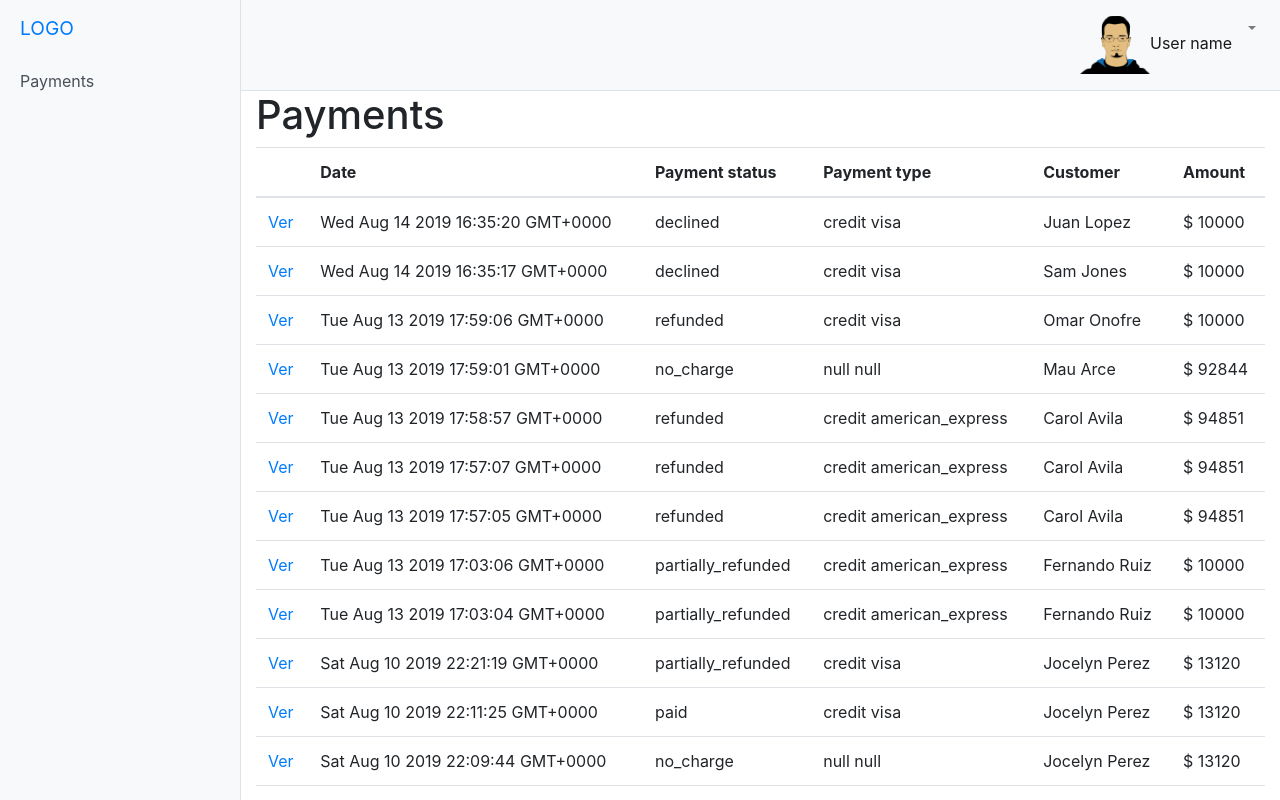
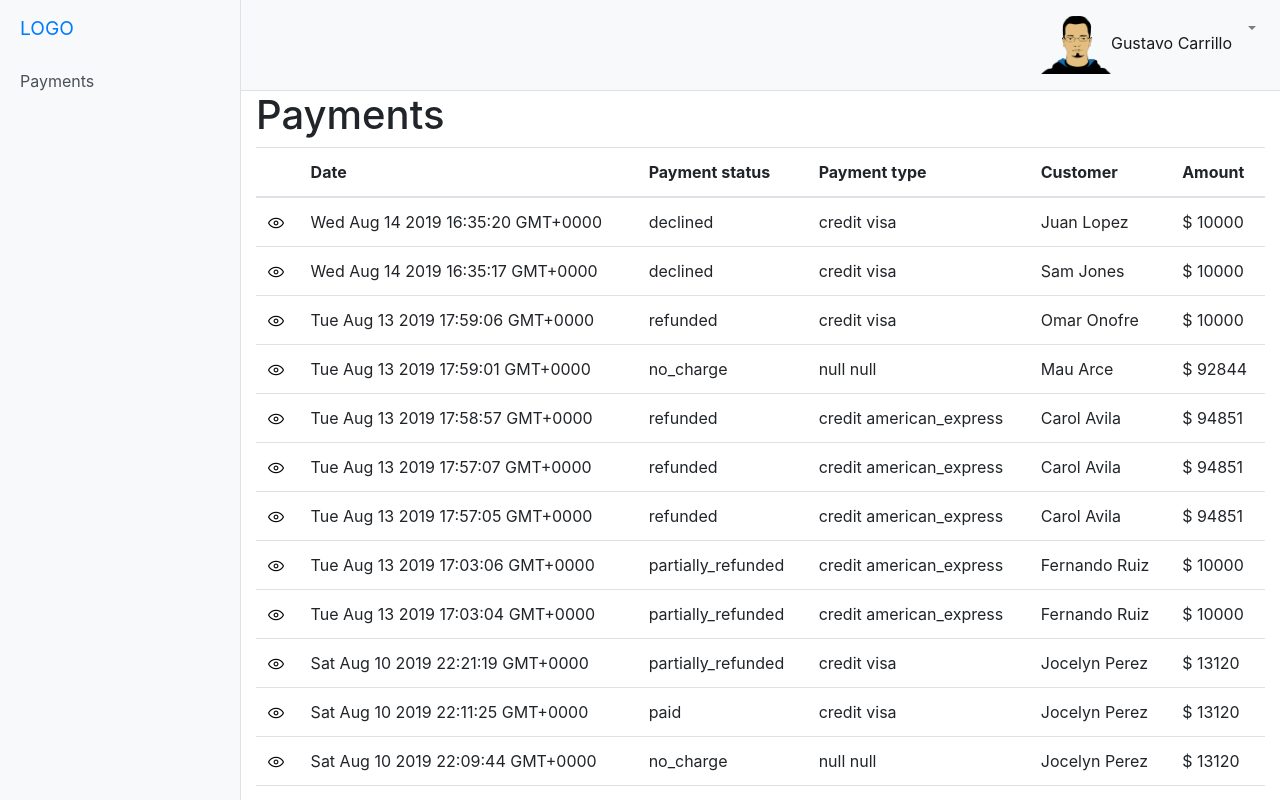
Before and after one commit to gyokebed/conekta, a React app: page / in a window 1280 px wide. Shown: the top 800 px of the page. Built offline with nearby package versions, Linux system fonts and the light colour scheme.

Commit message:
Fixing key warnings

```diff
--- a/src/App.js
+++ b/src/App.js
@@ -1,5 +1,4 @@
 import React, { Component } from "react";
-
 import Sidebar from "./components/sidebar/sidebar.jsx";
 import Main from "./components/main/main.jsx";
 
--- a/src/components/common/block.component.jsx
+++ b/src/components/common/block.component.jsx
@@ -1,5 +1,4 @@
 import React from "react";
-import Moment from "react-moment";
 
 const Block = ({ data, title, blockInfo }) => {
   data = [data];
@@ -8,8 +7,8 @@ const Block = ({ data, title, blockInfo }) => {
     <div>
       <h4>{title}</h4>
       {data.map(item => {
-        return blockInfo.map(column => {
-          return <p>{column.content(item)}</p>;
+        return blockInfo.map((column, i) => {
+          return <p key={i}>{column.content(item)}</p>;
         });
       })}
     </div>
--- a/src/components/common/table-body.component.jsx
+++ b/src/components/common/table-body.component.jsx
@@ -3,11 +3,11 @@ import React from "react";
 const TableBody = ({ data, columns }) => {
   return (
     <tbody>
-      {data.map(item => {
+      {data.map((item, i) => {
         return (
-          <tr>
-            {columns.map(column => {
-              return <td key={column.path}>{column.content(item)}</td>;
+          <tr key={i}>
+            {columns.map((column, i) => {
+              return <td key={i}>{column.content(item)}</td>;
             })}
           </tr>
         );
--- a/src/components/common/table-header.component.jsx
+++ b/src/components/common/table-header.component.jsx
@@ -4,8 +4,12 @@ const TableHeader = ({ tableheadItems }) => {
   return (
     <thead>
       <tr>
-        {tableheadItems.map(item => {
-          return <th scope="col">{item}</th>;
+        {tableheadItems.map((item, i) => {
+          return (
+            <th key={i} scope="col">
+              {item}
+            </th>
+          );
         })}
       </tr>
     </thead>
--- a/src/components/common/table.jsx
+++ b/src/components/common/table.jsx
@@ -4,10 +4,12 @@ import TableHeader from "./table-header.component.jsx";
 
 const Table = ({ data, tableheadItems, columns }) => {
   return (
-    <table className="table">
-      <TableHeader tableheadItems={tableheadItems} />
-      <TableBody data={data} columns={columns} />
-    </table>
+    <div className="table-responsive">
+      <table className="table">
+        <TableHeader tableheadItems={tableheadItems} />
+        <TableBody data={data} columns={columns} />
+      </table>
+    </div>
   );
 };
 
--- a/src/components/header/header.jsx
+++ b/src/components/header/header.jsx
@@ -4,7 +4,7 @@ import avatar from "../../assets/avatar.png";
 
 const Header = () => {
   return (
-    <nav class="navbar navbar-expand-lg navbar-light bg-light border-bottom">
+    <nav className="navbar navbar-expand-lg navbar-light bg-light border-bottom">
       <button
         className="navbar-toggler"
         type="button"
@@ -22,7 +22,8 @@ const Header = () => {
           <li className="nav-item active">
             <Link className="nav-link" to="/">
               <img className="avatar" src={avatar} />
-              User name <span class="sr-only">(current)</span>
+              Gustavo Carrillo
+              <span className="sr-only">(current)</span>
             </Link>
           </li>
 
--- a/src/components/main/main.jsx
+++ b/src/components/main/main.jsx
@@ -1,6 +1,5 @@
 import React from "react";
 import { Route, Switch } from "react-router-dom";
-
 import Payments from "../payments/payments.component.jsx";
 import Details from "../details/details.component.jsx";
 import Header from "../header/header.jsx";
--- a/src/components/payments/payments-table.component.jsx
+++ b/src/components/payments/payments-table.component.jsx
@@ -1,7 +1,8 @@
 import React from "react";
-import Table from "../common/table.jsx";
 import { Link } from "react-router-dom";
 import Moment from "react-moment";
+import Table from "../common/table.jsx";
+import look from "../../assets/look.png";
 
 const PaymentsTable = ({ data }) => {
   const tableHeadItems = [
@@ -13,7 +14,13 @@ const PaymentsTable = ({ data }) => {
     "Amount"
   ];
   const columns = [
-    { content: payment => <Link to={`${payment.id}`}>Ver</Link> },
+    {
+      content: payment => (
+        <Link to={`${payment.id}`}>
+          <img src={look}></img>
+        </Link>
+      )
+    },
     {
       content: payment => {
         return <Moment unix>{`${payment.created}`}</Moment>;
```
Also changed, not shown: src/assets/look.png (added), src/assets/payments.svg (deleted).
